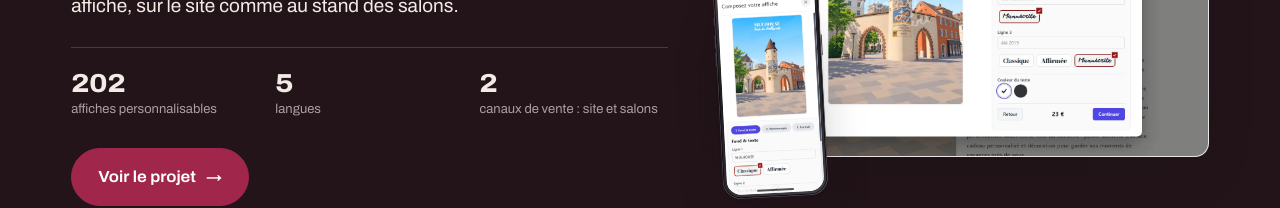
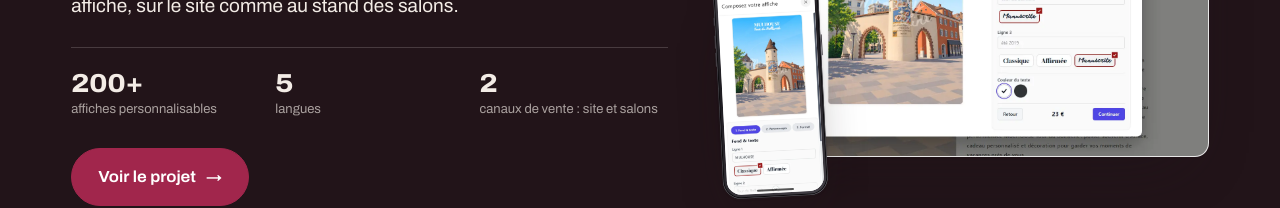
Before and after one commit to Alexsansdraps/portfolio, a Nuxt app: page / in a window 1280 px wide. Shown: the part 2039-2247 px from the top of the page. Built offline with nearby package versions, Linux system fonts and the light colour scheme.

Commit message:
Réalisations : MemoryLine « 200+ affiches » au lieu du nombre exact

```diff
--- a/app/data/projects.ts
+++ b/app/data/projects.ts
@@ -110,7 +110,7 @@ export const projects: Project[] = [
       'Un site en cinq langues, et toutes les anciennes adresses Shopify reprises pour ne pas perdre le référencement.',
     ],
     figures: [
-      { v: '202', k: 'affiches personnalisables' },
+      { v: '200+', k: 'affiches personnalisables' },
       { v: '5', k: 'langues' },
       { v: '2', k: 'canaux de vente : site et salons' },
     ],
```
